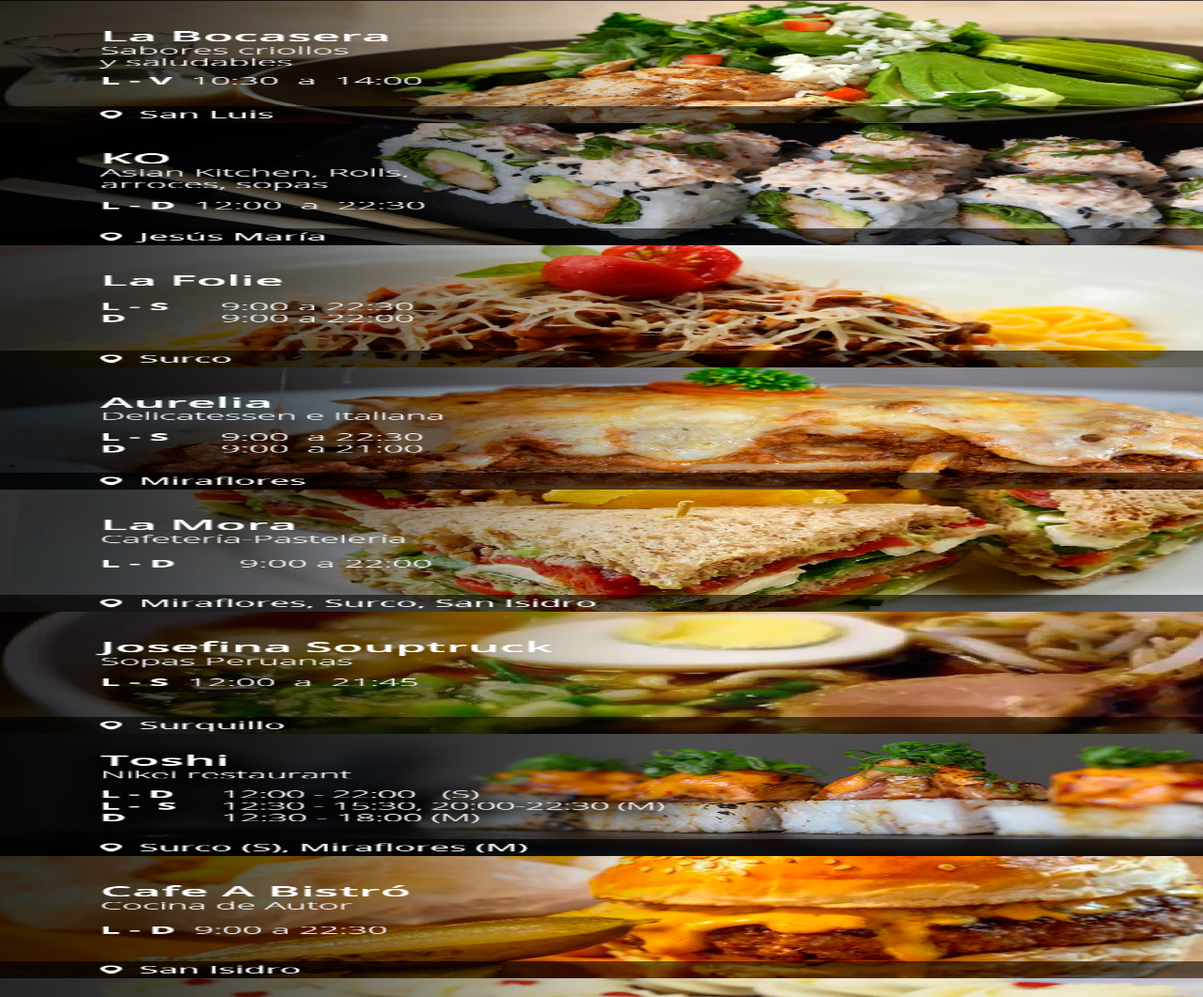
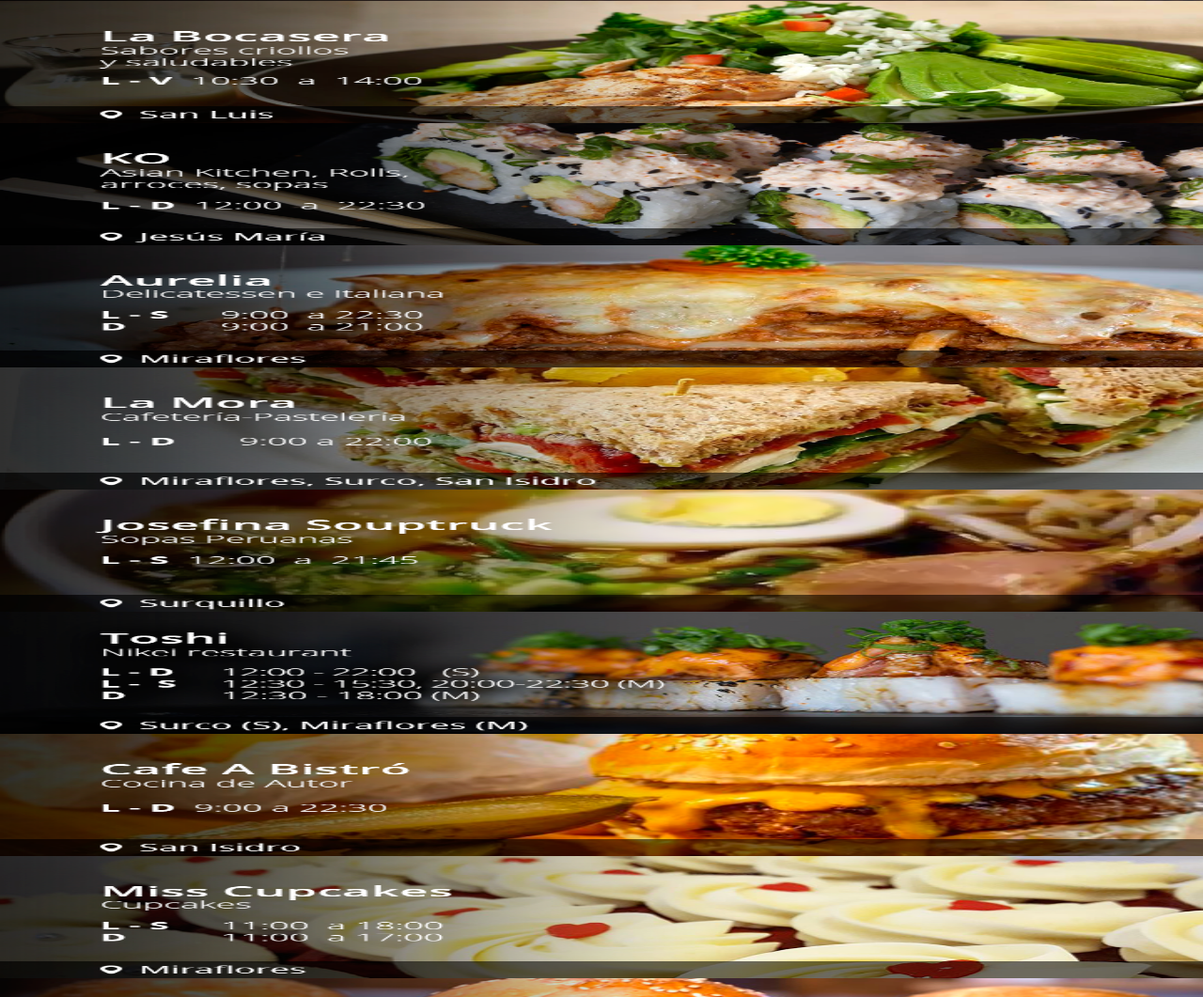
Before and after one commit to jhersonos/DilooCart, a plain HTML site: page index.html in a window 1280 px wide. Shown: the part 1115-2176 px from the top of the page at 94% size. Drawn offline with Linux system fonts and the light colour scheme.

Commit message:
new changes

```diff
--- a/index.html
+++ b/index.html
@@ -50,9 +50,6 @@
 		</a>
 		<a class="item">
 			<img src="img/mock_diloo2_10.png">
-		</a>
-		<a class="item">
-			<img src="img/mock_diloo2_11.png">
 		</a>
 		<a class="item" href="http://bit.ly/dilooapp-aurelia">
 			<img src="img/mock_diloo2_12.png">
```
